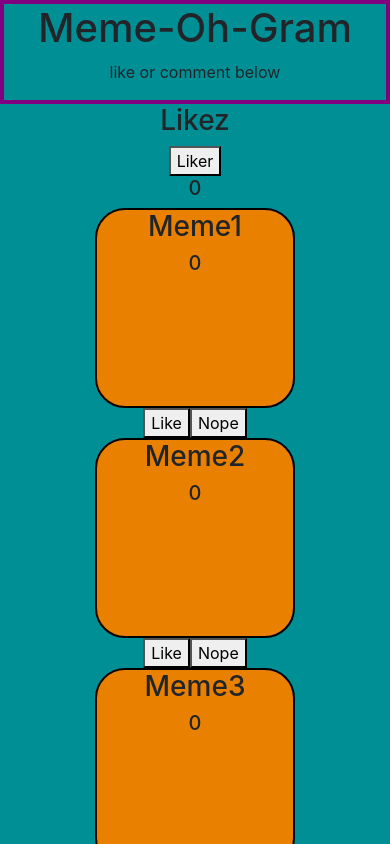
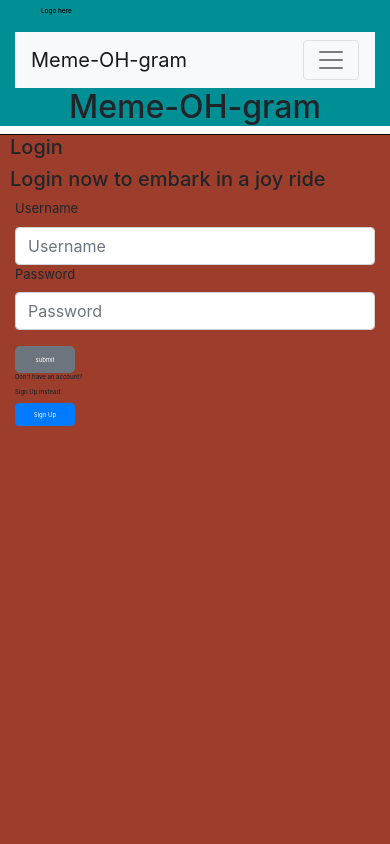
Before and after one commit to kimberlyamaya/MEME-OH-GRAM_2.0, a React (Create React App) app in the folder client/: page /logout in a window 390 px wide. Shown: the top 844 px of the page. Built offline with nearby package versions, Linux system fonts and the light colour scheme.

Commit message:
combined front end files

```diff
--- a/client/src/App.css
+++ b/client/src/App.css
@@ -1,8 +1,122 @@
-/* *{
+/* ** SANTI I ** */
+
+
+*{box-sizing: border-box;
+  margin: 0;
+  padding: 0;
+  }
+.App {
+  text-align: center;
+}
+
+.App-logo {
+  height: 40vmin;
+  pointer-events: none;
+}
+
+/* @media (prefers-reduced-motion: no-preference) {
+  .App-logo {
+    animation: App-logo-spin infinite 20s linear;
+  }
+} */
+a{
+  color: black;
+}
+ul{
+  list-style-type: none;
+}
+
+
+.App-link {
+  color: #61dafb;
+}
+
+.bigNavbar{
+  background-color: rgb(68, 113, 140);
+}
+.h3{
+  font-size: 0.3em;
+}
+.hamburger{
+  margin: auto;
+  /* display: none; */
+  cursor: pointer;
+}
+.loginForm, .signupForm{
+border-top: 1px solid black;
+width: 100%;
+/* padding-left: 100px; */
+height: 100vh;
+font-size: 50px;
+background-image: url("./Assets/bg.png");
+background-size: cover;
+}
+@media(max-width: 768px){
+
+}
+@media(min-width:600px) {
+  .openbtn{
+    visibility:hidden;
+  }
+
+
+
+
+}
+@media (max-width:600px){
+ h4,h2{
+    font-size:0.4em;
+    padding-left: 10px;
+  }
+  .btn{
+    font-size: .10em;
+    width: 60px;
+
+  }
+  .form-group{
+    width: auto;
+    font-size: small;
+  }
+  h1{
+    font-size: 2em;
+  }
+  .header{
+    background-color: #008F95;
+  }
+  ul{
+  list-style-type: none;
+  }
+  .a{
+    color: black;
+    visibility: hidden;
+  }
+  .hamburger{
+    display: block;
+
+  }
+
+
+}
+/*  */
+
+
+
+
+
+
+
+
+
+
+
+
+/* ** SETHS ** */
+
+ *{
   margin: 0px;
   padding: 0px;
   box-sizing: border-box;
-} */
+}
 
 .App {
   height: auto;
@@ -21,8 +135,6 @@
   border-radius: 30px;
   display: inline-flex;
   flex-direction: column;
-
-
 }
 
 .Home{
@@ -55,13 +167,21 @@
 }
 
 
-.newMemeButtons{
+/* .newMemeButtons{
 
 
-}
+} */
 
 .red{
 
   color: #E24E42;
   font: 20px;
 }
+
+.Home {
+  background-image: url("./Assets/bg.png");
+}
+
+.Profile {
+  background-image: url("./Assets/bg.png");
+}
--- a/client/src/App.js
+++ b/client/src/App.js
@@ -1,70 +1,128 @@
-import React, { useState } from 'react';
+// *************** SANTI I ***************
+
+// import logo from './logo.svg';
+import React from 'react';
+import { BrowserRouter as Router, Routes, Route } from 'react-router-dom';
+
+// import {setContext} from "@apollo/client/link/context"
 import './App.css';
-import Home from './Home'
-import Profile from './Profile'
-import NewMeme from './NewMeme'
-import Meme from './Meme';
-import Navbar from '../src/components/Navbar/Navbar'
-
+import Navbar from "./components/Navbar/Navbar"
+import Home from './components/Home/Home';
+import About from "./components/About/About";
+import Memes from "./components/Meme/Meme";
+import LoginForm from "./components/LoginForm/LoginForm";
+import SignupForm from "./components/SignupForm/Signup";
+import Profile from "./components/Profile/Profile";
+// import {ApolloClient,
+//   InMemoryCache,
+//   ApolloProvider,
+//   createHttpLink
+// }from '@apollo/client';
+// const httpLink = createHttpLink({
+//   uri: '/graphql'
+// });
 function App() {
-
-  const [isRed, setRed] = useState(false);
-  const [isPurple, setPurple] = useState(false);
-
-  const [count, setCount] = useState(0);
-
-  const increment = () => {
-    setCount(count + 1)
-    setRed(!isRed)
-
-    // const increment = () => {
-    //   setCount(count + 1)
-    //   setPurple(!isPurple)
-
-  }
   return (
-
-
-    <div className="App">
+    // <ApolloProvider>
+    <Router>
+    <Navbar />
+    <Routes>
+    <Route path="/" element={<Home/>}/>
+    <Route path="/home" element={<Home/>}/>
+    <Route path="/about" element={<About/>}/>
+    <Route path="/memes" element={<Memes/>}/>
+    <Route path="/loginForm" element={<LoginForm/>}/>
+    <Route path="/signupForm" element={<SignupForm/>}/>
+    <Route path="/logout" element={<LoginForm/>}/>
+    <Route path="/profile" element={<Profile/>}/>
 
 
 
-      <div>
-        <Home />
-        <h3 className={isRed ? 'memeButtons' : ""}>Likez</h3>
-        <button onClick={increment}>Liker</button>
-        <h5>{count}</h5>
+    </Routes>
+</Router>);
+{/* </ApolloProvider> */}
+  // );
+  }
 
-
-
-        <Meme name="Meme1" likes={count} />
-        <Meme name="Meme2" likes={count} />
-        <Meme name="Meme3" likes={count} />
-        <Meme name="Meme4" likes={count} />
-
-      </div>
-
-
-      <Profile />
-
-
-      <NewMeme name="new1" likes="" />
-      <NewMeme name="new2" likes="" />
-      <NewMeme name="new3" likes="" />
-      <NewMeme name="new4" likes="" />
-
-    </div>
+export default App;
 
 
 
 
 
-  );
-}
-
-export default App;
 
 
-<>
 
-</>
+
+// *************** SETHS ***************
+
+// import React, { useState } from 'react';
+// import './App.css';
+// import Home from './Home'
+// import Profile from './Profile'
+// import NewMeme from './NewMeme'
+// import Meme from './Meme';
+// import Navbar from '../src/components/Navbar/Navbar'
+
+// function App() {
+
+//   const [isRed, setRed] = useState(false);
+//   const [isPurple, setPurple] = useState(false);
+
+//   const [count, setCount] = useState(0);
+
+//   const increment = () => {
+//     setCount(count + 1)
+//     setRed(!isRed)
+
+//     // const increment = () => {
+//     //   setCount(count + 1)
+//     //   setPurple(!isPurple)
+
+//   }
+//   return (
+
+
+//     <div className="App">
+
+
+
+//       <div>
+//         <Home />
+//         <h3 className={isRed ? 'memeButtons' : ""}>Likez</h3>
+//         <button onClick={increment}>Liker</button>
+//         <h5>{count}</h5>
+
+
+
+//         <Meme name="Meme1" likes={count} />
+//         <Meme name="Meme2" likes={count} />
+//         <Meme name="Meme3" likes={count} />
+//         <Meme name="Meme4" likes={count} />
+
+//       </div>
+
+
+//       <Profile />
+
+
+//       <NewMeme name="new1" likes="" />
+//       <NewMeme name="new2" likes="" />
+//       <NewMeme name="new3" likes="" />
+//       <NewMeme name="new4" likes="" />
+
+//     </div>
+
+
+
+
+
+//   );
+// }
+
+// export default App;
+
+
+// <>
+
+// </>
--- a/client/src/components/Home/Home.js
+++ b/client/src/components/Home/Home.js
@@ -1,9 +1,65 @@
-import React from 'react'
+import React, { useState } from 'react';
+import Memes from '../Meme/Meme';
+// import ReactDOM from 'react-dom';
+// import './index.css';
+// import App from '../../client/src/App';
+// import reportWebVitals from '../../client/src/reportWebVitals';
+
 
 function Home() {
-  return (
-    <div>Home</div>
-  )
+
+    const Like = () => {
+        console.log("like");
+    };
+
+
+    const dontLike = () => {
+        console.log("dontLike");
+    };
+
+    const [isRed, setRed] = useState(false);
+    const [isPurple, setPurple] = useState(false);
+
+    const [count, setCount] = useState(0);
+
+    const increment = () => {
+    setCount(count + 1)
+    setRed(!isRed)
+    }
+
+    // const increment = () => {
+    //   setCount(count + 1)
+    //   setPurple(!isPurple)
+
+
+    return (
+        <div className="Home">
+            <h1>Meme-Oh-Gram</h1>
+            <p>like or comment below</p>
+
+            <h3 className={isRed ? 'memeButtons' : ""}>Likez</h3>
+            <button onClick={increment}>Liker</button>
+            <h5>{count}</h5>
+
+
+
+           <Memes name="Meme1" likes={count} />
+           <Memes name="Meme2" likes={count} />
+           <Memes name="Meme3" likes={count} />
+           <Memes name="Meme4" likes={count} />
+
+            <div>
+
+        </div>
+
+        </div>
+
+
+    );
+
 }
 
-export default Home
+
+
+
+export default Home;
--- a/client/src/components/LoginForm/LoginForm.js
+++ b/client/src/components/LoginForm/LoginForm.js
@@ -21,8 +21,8 @@ function Login() {
                 <input type="password" className="form-control" id="exampleInputPassword1" placeholder="Password" />
               </div>
               <button type="submit" className="btn btn-secondary btn-lg">submit</button>
-              <h3>Don't have an account?</h3>
-              <h3>Sign Up instead</h3>
+              <h3 className='h3'>Don't have an account?</h3>
+              <h3 className='h3'>Sign Up instead</h3>
 
               <a href="./SignupForm" class="btn btn-primary stretched-link">Sign Up</a>
               {/* <button href="#SignupForm" type="submit" className="btn btn-secondary btn-lg">Sing Up</button> */}
--- /dev/null
+++ b/client/src/components/Meme/Meme.js
@@ -0,0 +1,38 @@
+import React , { useState } from 'react'
+
+const Like = () => {
+    console.log("like");
+};
+
+
+const dontLike = () => {
+    console.log("dontLike");
+};
+
+
+
+function Meme({name,likes}) {
+  return (
+    <>
+    <div className="Meme">
+        <h3>{name}</h3>
+        <h5>{likes}</h5>
+
+
+   <div className="cardBody"> </div>
+
+   </div>
+
+
+<div class="memeButtons">
+<button onClick={Like}>Like</button>
+<button onClick={dontLike}>Nope</button></div>
+
+</>
+
+
+
+  )
+}
+
+export default Meme;
--- a/client/src/components/Navbar/Navbar.js
+++ b/client/src/components/Navbar/Navbar.js
@@ -92,6 +92,7 @@ function NavbarMain() {
           <NavDropdown.Item href="./LoginForm">Login</NavDropdown.Item>
           <NavDropdown.Item href="./SignupForm">Sign Up</NavDropdown.Item>
           <NavDropdown.Item href="#action/3.3">Logout</NavDropdown.Item>
+          <NavDropdown.Item href="./Profile">Profile</NavDropdown.Item>
           <NavDropdown.Divider />
           <NavDropdown.Item href="#action/3.4">Separated link</NavDropdown.Item>
         </NavDropdown>
--- /dev/null
+++ b/client/src/components/Profile/Profile.js
@@ -0,0 +1,64 @@
+import React from 'react';
+import NewMeme from '../Meme/Meme'
+// import ReactDOM from 'react-dom';
+// import './index.css';
+// import App from '../../client/src/App';
+// import reportWebVitals from '../../client/src/reportWebVitals';
+
+
+
+function Profile() {
+
+    // const Edit = () => {
+    //     console.log("Edit");
+    // };
+
+    // const Like = () => {
+    //     console.log("Like");
+    // };
+
+    // const [user, setUser] = useState ([
+//     {Username: ' US',
+//     location: ' Here',
+//     Memes: ['']
+// ]);
+
+ // const [user, setUser] = useState ([
+//     {Username: "US", location: "Here", Memes: [''],
+//     {Username: "US", location: "Here", Memes: [''],
+//     {Username: "US", location: "Here", Memes: [''],
+// ]);
+
+// {users.map(user => (
+//     <Meme name={user.Username} location={user.location} Memes{user.Memes} />
+// ))}
+
+
+
+    return (
+        <div className="Profile">
+            <h2>Username</h2>
+            <h4>'Info'</h4>
+
+            <NewMeme name="new1" likes="" />
+            <NewMeme name="new2" likes="" />
+            <NewMeme name="new3" likes="" />
+            <NewMeme name="new4" likes="" />
+
+
+<div>
+    <div></div>
+</div>
+
+
+        </div>
+
+
+
+
+    );
+
+
+}
+
+export default Profile;
--- a/client/src/components/SignupForm/Signup.js
+++ b/client/src/components/SignupForm/Signup.js
@@ -1,5 +1,5 @@
 import React from 'react'
-import {Button} from "bootstrap-react"
+import {Button} from "react-bootstrap"
 // import Navbar from '../Navbar/Navbar'
 // const styles = {
 //   width: {
@@ -27,8 +27,8 @@ function Signup() {
                 <input type="password" className="form-control" id="exampleInputPassword1" placeholder="Password" />
               </div>
               <button type="submit" className="btn btn-secondary btn-lg">submit</button>
-              <h3>Have an account?</h3>
-              <h3>Login instead</h3>
+              <h3 className='h3'>Have an account?</h3>
+              <h3 className='h3'>Login instead</h3>
               <a href="./LoginForm" className="btn btn-primary stretched-link">Login</a>
               {/* <button href="./LoginForm" type="submit" className="btn btn-secondary btn-lg">Login</button> */}
               {/* <Button href="#">Link</Button>  */}
```
Also changed, not shown: client/src/components/Memes/Memes.js (deleted, +0 -9 lines), client/src/-Home.js (renamed from client/src/Home.js), client/src/-Meme.js (renamed from client/src/Meme.js), client/src/-Profile.js (renamed from client/src/Profile.js).
